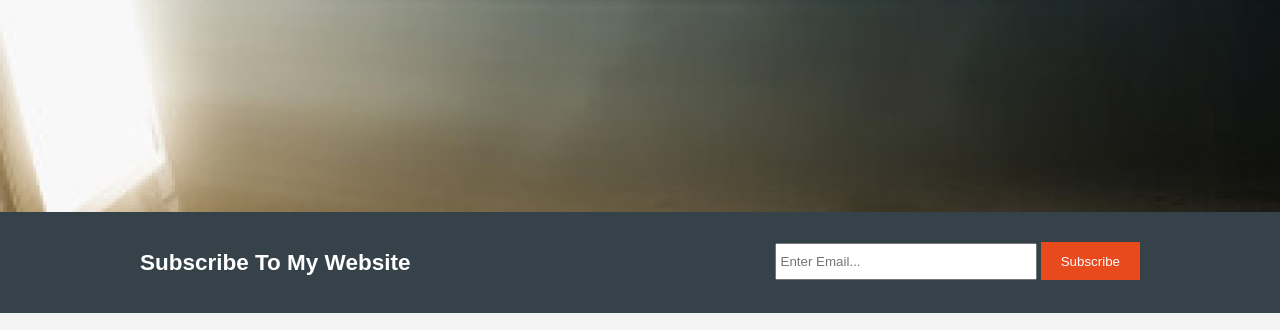
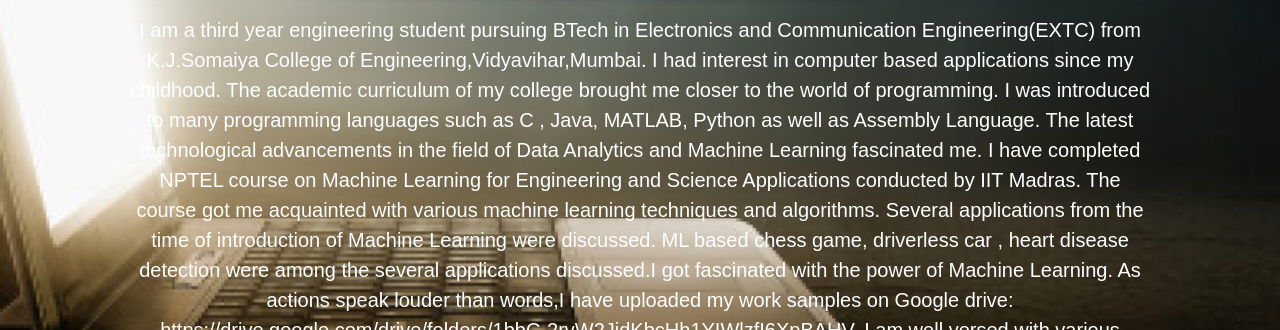
Before and after one commit to EswarR99/website, a plain HTML site: page index.html in a window 1280 px wide. Shown: the part 291-621 px from the top of the page. Drawn offline with Linux system fonts and the light colour scheme.

Commit message:
Update index.html

```diff
--- a/index.html
+++ b/index.html
@@ -28,7 +28,8 @@
     <section id="showcase">
       <div class="container">
         <h1>E Bhawani Eswar Reddy</h1>
-        <p>
+        <p>I am a third year engineering student pursuing BTech in Electronics and Communication Engineering(EXTC) from K.J.Somaiya College of Engineering,Vidyavihar,Mumbai. I had interest in computer based applications since my childhood. The academic curriculum of my college brought me closer to the world of programming. I was introduced to many programming languages such as C , Java, MATLAB, Python as well as Assembly Language. The latest technological advancements in the field of Data Analytics and Machine Learning fascinated me. I have completed NPTEL course on Machine Learning for Engineering and Science Applications conducted by IIT Madras. The course got me acquainted with various machine learning techniques and algorithms. Several applications from the time of introduction of Machine Learning were discussed. ML based chess game, driverless car , heart disease detection were among the several applications discussed.I got fascinated with the power of Machine Learning. As actions speak louder than words,I have uploaded my work samples on Google drive: https://drive.google.com/drive/folders/1bbC-2rvW2JidKbcHh1YIWlzfI6XpBAHV. I am well versed with various programming languages such as Java, Python, C and R studio. I regularly read articles based on advancements in ML. My past experiences would be immensely useful for the internship. I am seeking immensely fruitful learning experience from this internship.
+
 </p>
       </div>
     </section>
```
